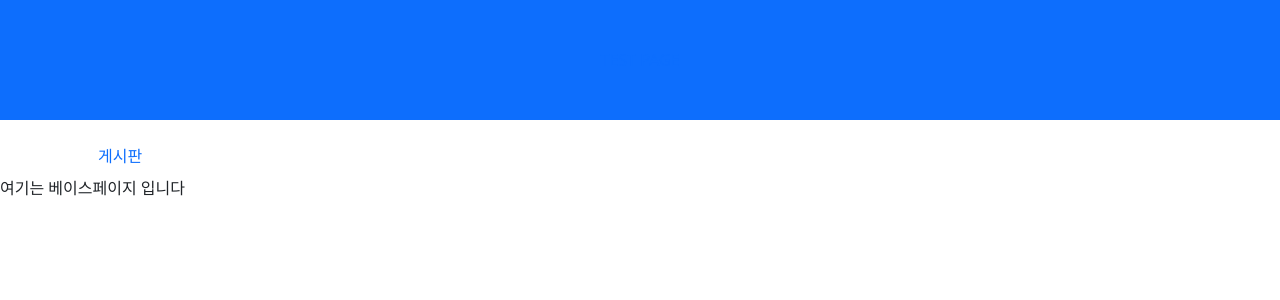
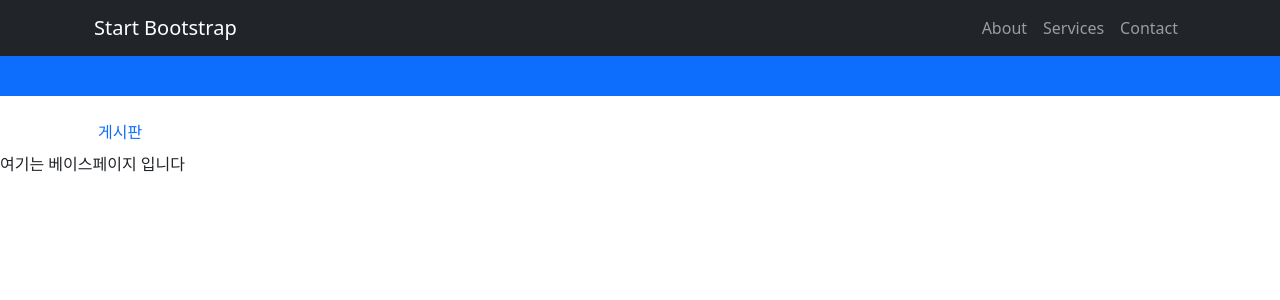
Before and after one commit to jongho3165/jangjongho, a Django app: page /pybo/ in a window 1280 px wide. Shown: the top 300 px of the page. Run offline with Django 4.2, Linux system fonts and the light colour scheme; some libraries are stand-ins or nearby versions.

Commit message:
test commit

```diff
--- a/djconfig/templates/pybo/base.html
+++ b/djconfig/templates/pybo/base.html
@@ -11,9 +11,19 @@
 
 
 <div class="container-fluid p-5 bg-primary text-white text-center">
-    <header>
-        <a href="{% url 'pybo:home'%}">TEST PAGE</a>
-    </header>
+  <nav class="navbar navbar-expand-lg navbar-dark bg-dark fixed-top" id="mainNav">
+    <div class="container px-4">
+        <a class="navbar-brand" href="#page-top">Start Bootstrap</a>
+        <button class="navbar-toggler" type="button" data-bs-toggle="collapse" data-bs-target="#navbarResponsive" aria-controls="navbarResponsive" aria-expanded="false" aria-label="Toggle navigation"><span class="navbar-toggler-icon"></span></button>
+        <div class="collapse navbar-collapse" id="navbarResponsive">
+            <ul class="navbar-nav ms-auto">
+                <li class="nav-item"><a class="nav-link" href="#about">About</a></li>
+                <li class="nav-item"><a class="nav-link" href="#services">Services</a></li>
+                <li class="nav-item"><a class="nav-link" href="#contact">Contact</a></li>
+            </ul>
+        </div>
+    </div>
+</nav>
 </div>
 
 <div class="container mt-3">
```
